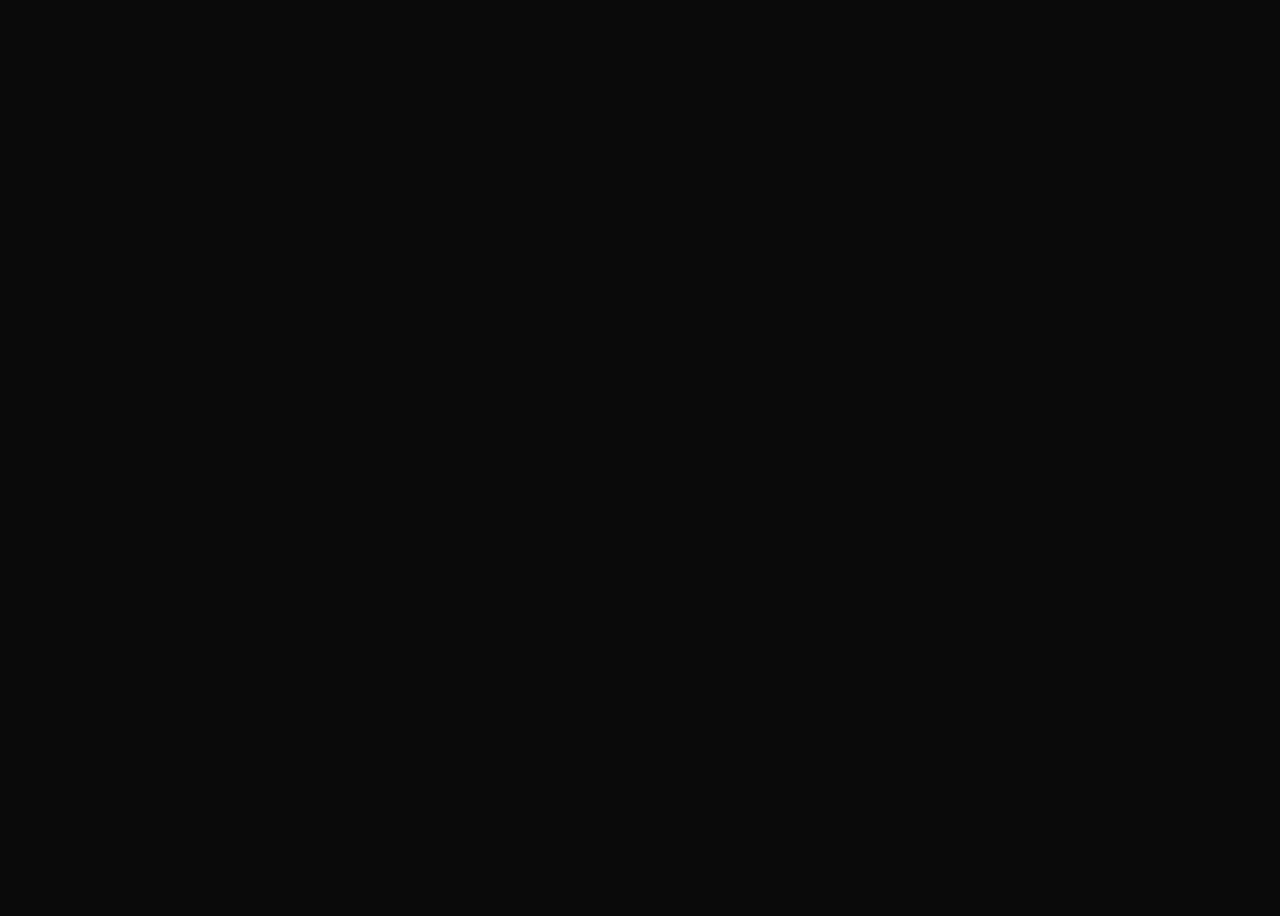
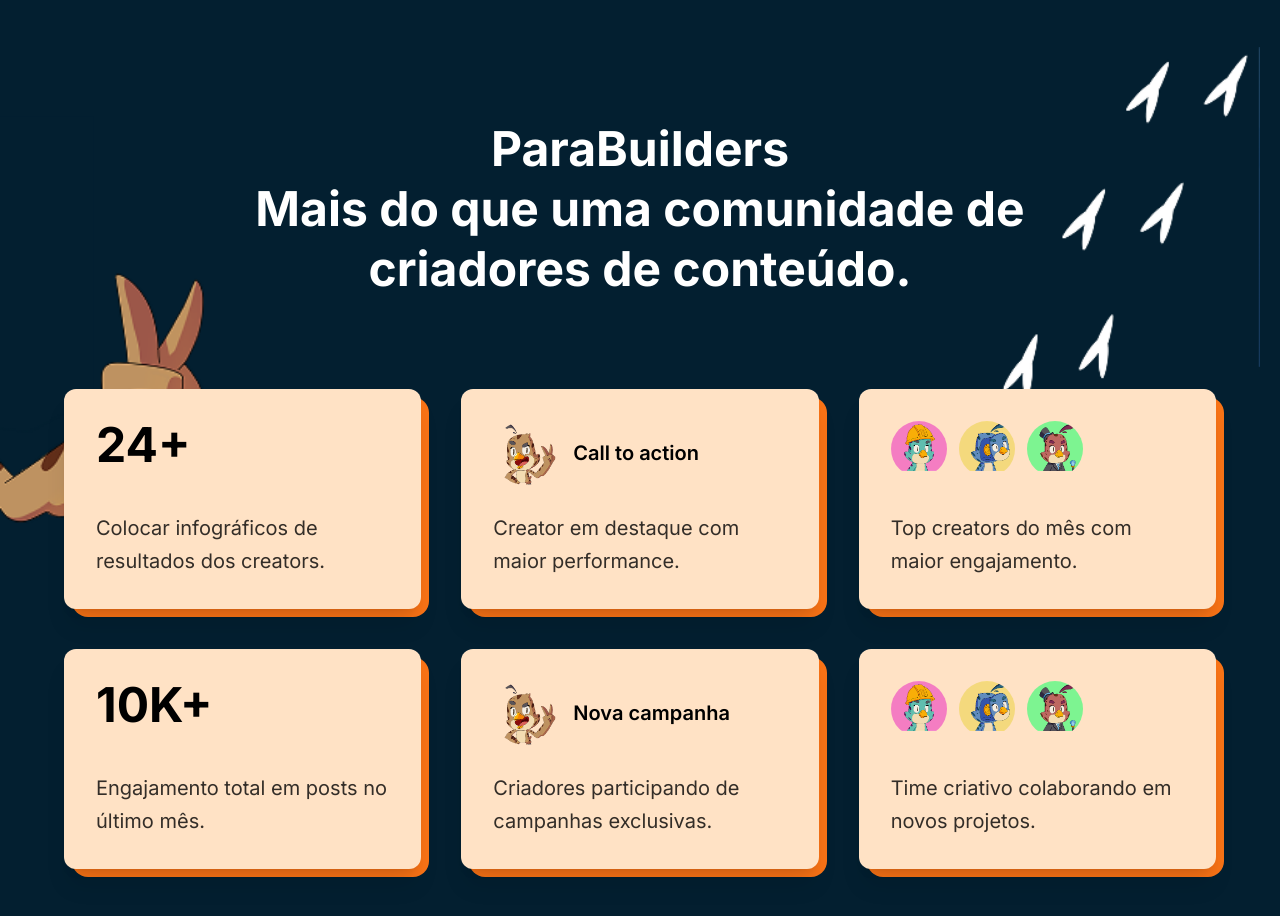
Before and after one commit to DeaG1/Parabuilders, a Next.js app: page / in a window 1280 px wide. Shown: the part 900-1816 px from the top of the page. Before the commit the page ends 897 px from the top, so only its background shows below. Built offline with nearby package versions, Linux system fonts and the light colour scheme.

Commit message:
results completed

```diff
--- a/src/app/page.tsx
+++ b/src/app/page.tsx
@@ -1,11 +1,13 @@
 import Navbar from "@/sections/Navbar";
 import Home from "@/sections/Home";
+import Results from "@/sections/Results";
 
 export default function Parabuilders() {
     return (
         <>
             <Navbar />
             <Home />
+            <Results />
         </>
     );
 }
--- a/src/sections/Footer.tsx
+++ b/src/sections/Footer.tsx
@@ -1,8 +1,8 @@
-const footerLinks = [
+/*const footerLinks = [
     { href: "#", label: "Contact" },
     { href: "#", label: "Privacy Policy" },
     { href: "#", label: "Terms & Conditions" },
-];
+];*/
 
 export default function Footer() {
     return <div>Footer</div>;
--- a/src/sections/Home.tsx
+++ b/src/sections/Home.tsx
@@ -44,11 +44,11 @@ export default function Home() {
           eiusmod tempor incididunt ut labore et dolore magna aliqua. Ut enim ad
           minim veniam, quis nostrud exercitation
         </p>
-        <div className="relative flex items-center justify-center absolute bottom-2">
-          <div className="absolute top-1 left-0 right-0 h-full bg-orange-500 rounded-full z-0 scale-y-125" />
-          <button className="relative px-6 py-2 text-base font-medium text-black bg-white border-1 border-orange-500 rounded-full z-10 hover:bg-orange-500 hover:text-white transition-all">
-            Call to action
-          </button>
+        <div className="relative inline-block">
+        <div className="absolute top-1 left-1 w-full h-full bg-orange-500 rounded-full z-0" />
+            <button className="relative px-6 py-2 text-base font-medium text-black bg-[#FFFFFF] rounded-full z-10">
+                Call to action
+            </button>
         </div>
       </div>
     </section>
--- a/src/sections/Navbar.tsx
+++ b/src/sections/Navbar.tsx
@@ -15,7 +15,9 @@ export default function Navbar() {
     <nav className="bg-[#01121a] w-full py-4">
       <div className="w-full flex justify-between items-center px-32">
         <div className="flex items-center">
-          <Image src={logo} alt="Parabuilders logo" className="h-16 w-auto" />
+          <Image src={logo}
+           alt="Parabuilders logo"
+          className="h-16 w-auto" />
         </div>
         <div className="flex items-center space-x-6">
           <div className="flex space-x-10">
@@ -36,6 +38,7 @@ export default function Navbar() {
           <div className="h-6 border-r border-gray-500" />
           <div className="relative flex items-center justify-center">
             <div className="absolute top-1 left-0 right-0 h-full bg-orange-500 rounded-full z-0 scale-y-125" />
+
             <button className="relative px-5 py-2 text-sm font-medium text-black bg-white border-1 border-orange-500 rounded-full z-10 hover:bg-orange-500 hover:text-white transition-all">
               Social codorna
             </button>
--- a/src/sections/Results.tsx
+++ b/src/sections/Results.tsx
@@ -1,3 +1,126 @@
+import Image from "next/image";
+import whiteFootPrints from "@/assets/images/footprints.png";
+import hand from "@/assets/images/hand.png";
+import bird from "@/assets/images/bird.png";
+import exampleBird1 from "@/assets/images/servicesBird1.png";
+import exampleBird2 from "@/assets/images/servicesBird2.png";
+import exampleBird3 from "@/assets/images/servicesBird3.png";
+
+const cards = [
+  {
+    type: "text",
+    title: "24+",
+    description: "Colocar infográficos de resultados dos creators.",
+  },
+  {
+    type: "image-single",
+    image: bird,
+    label: "Call to action",
+    description: "Creator em destaque com maior performance.",
+  },
+  {
+    type: "image-multiple",
+    images: [exampleBird1, exampleBird2, exampleBird3],
+    description: "Top creators do mês com maior engajamento.",
+  },
+  {
+    type: "text",
+    title: "10K+",
+    description: "Engajamento total em posts no último mês.",
+  },
+  {
+    type: "image-single",
+    image: bird,
+    label: "Nova campanha",
+    description: "Criadores participando de campanhas exclusivas.",
+  },
+  {
+    type: "image-multiple",
+    images: [exampleBird1, exampleBird2, exampleBird3],
+    description: "Time criativo colaborando em novos projetos.",
+  },
+];
+
 export default function Results() {
-    return <div>Results</div>;
+  return (
+    <section className="relative w-full bg-[#031F30] text-white py-32 overflow-hidden">
+      <div className="absolute left-0 top-[0%] z-0">
+        <Image src={hand} alt="Hand" className="w-[120px] md:w-[300px]" />
+      </div>
+
+      <div className="absolute right-5 top-[5%] z-0">
+        <Image
+          src={whiteFootPrints}
+          alt="Footprints"
+          className="w-[150px] md:w-[270px]"
+        />
+      </div>
+
+      <div className="relative z-10 text-center px-4 flex flex-col items-center gap-2 md:gap-3 text-2xl md:text-5xl font-bold">
+        <h2>ParaBuilders</h2>
+        <p>Mais do que uma comunidade de</p>
+        <p>criadores de conteúdo.</p>
+      </div>
+
+      <div className="relative z-10 mt-24 grid grid-cols-1 md:grid-cols-2 lg:grid-cols-3 gap-10 px-4 sm:px-8 lg:px-16 max-w-[1400px] mx-auto">
+        {cards.map((card, index) => (
+          <div key={index} className="relative w-full">
+            <div className="absolute top-2 left-2 w-full h-full bg-orange-500 rounded-2xl z-0" />
+            <div className="relative bg-[#ffe2c5] text-black rounded-xl p-8 min-h-[220px] z-10 flex flex-col justify-between shadow-xl">
+              {card.type === "text" && (
+                <>
+                  <h3 className="text-5xl font-bold mb-4">{card.title}</h3>
+                  <p className="text-xl leading-relaxed text-black/80">
+                    {card.description}
+                  </p>
+                </>
+              )}
+
+              {card.type === "image-single" && card.image && (
+                <>
+                  <div className="flex items-center gap-4 mb-4">
+                    <div className="w-16 h-16 rounded-full overflow-hidden">
+                      <Image
+                        src={card.image}
+                        alt="creator"
+                        width={64}
+                        height={64}
+                      />
+                    </div>
+                    <span className="text-xl font-semibold">{card.label}</span>
+                  </div>
+                  <p className="text-xl leading-relaxed text-black/80">
+                    {card.description}
+                  </p>
+                </>
+              )}
+
+              {card.type === "image-multiple" && Array.isArray(card.images) && (
+                <>
+                  <div className="flex items-center gap-3 mb-4">
+                    {card.images.map((img, i) => (
+                      <div
+                        key={i}
+                        className="w-14 h-14 rounded-full overflow-hidden"
+                      >
+                        <Image
+                          src={img}
+                          alt={`creator-${i}`}
+                          width={56}
+                          height={56}
+                        />
+                      </div>
+                    ))}
+                  </div>
+                  <p className="text-xl leading-relaxed text-black/80">
+                    {card.description}
+                  </p>
+                </>
+              )}
+            </div>
+          </div>
+        ))}
+      </div>
+    </section>
+  );
 }
```
Also changed, not shown: src/assets/images/bird.png (added), src/assets/images/hand.png (added).
